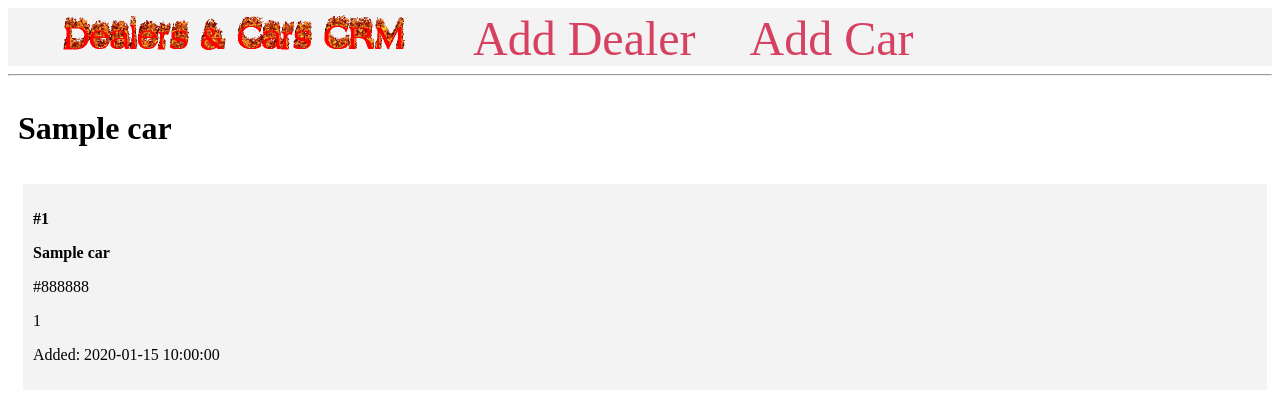
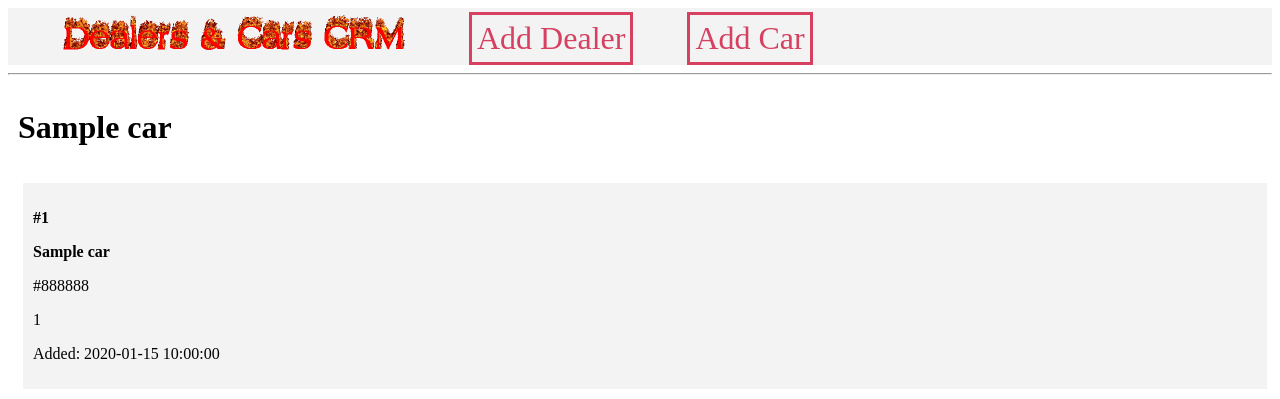
Before and after one commit to Risennn/mildserve-crm, a Python web app: template blueprints/cars/templates/cars/car.html in a window 1280 px wide. Shown: the top 399 px of the page. Run offline with Jinja, Linux system fonts and the light colour scheme; the template is opened without the code that fills it: most values are stand-ins (such as "Sample title", 1, 10 or a date in 2020).

Commit message:
fix base template

```diff
--- a/templates/base.html
+++ b/templates/base.html
@@ -41,10 +41,11 @@
 
         nav a {
             color: #d64161;
-            font-size: 3em;
+            font-size: 2em;
             margin-left: 50px;
             text-decoration: none;
         }
+
         nav {
             background-color: #f3f3f3;
         }
@@ -53,6 +54,13 @@
             display: flex;
             padding: 5px;
         }
+
+        .button {
+            border: solid;
+            padding: 5px;
+            display: inline-block;
+            vertical-align: super;
+        }
     </style>
 </head>
 <body>
@@ -60,8 +68,8 @@
     <a href="/">
         <img alt="Dealers & Cars CRM" src="/static/images/cooltext412445108188431.gif" width=353" height="47">
     </a>
-        <a href="/dealers/create">Add Dealer</a>
-        <a href="/cars/create">Add Car</a>
+    <a class="button" href="/dealers/create">Add Dealer</a>
+    <a class="button" href="/cars/create">Add Car</a>
 </nav>
 <hr>
 <div class="content">
```
Lines whose indentation alone changed are shown as unchanged.
